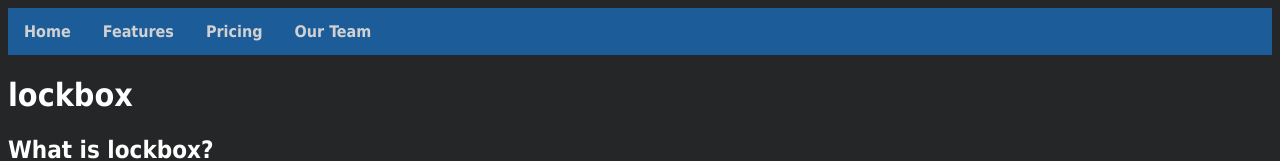
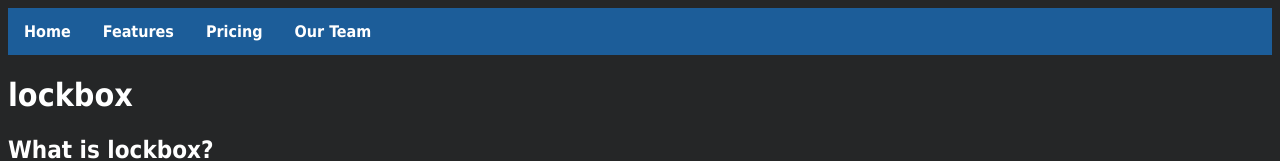
Before and after one commit to ricetech/lockbox, a plain HTML site: page public/index.html in a window 1280 px wide. Shown: the top 161 px of the page. Drawn offline with Linux system fonts and the light colour scheme.

Commit message:
Changed navbar text color -> white

```diff
--- a/public/main.css
+++ b/public/main.css
@@ -30,7 +30,7 @@ body {
 
 .navbar li a {
 	display: block;
-	color: var(--light-bg-color);
+	color: #FFFFFF;
 	text-align: center;
 	padding: 14px 16px;
 	text-decoration: none;
```
